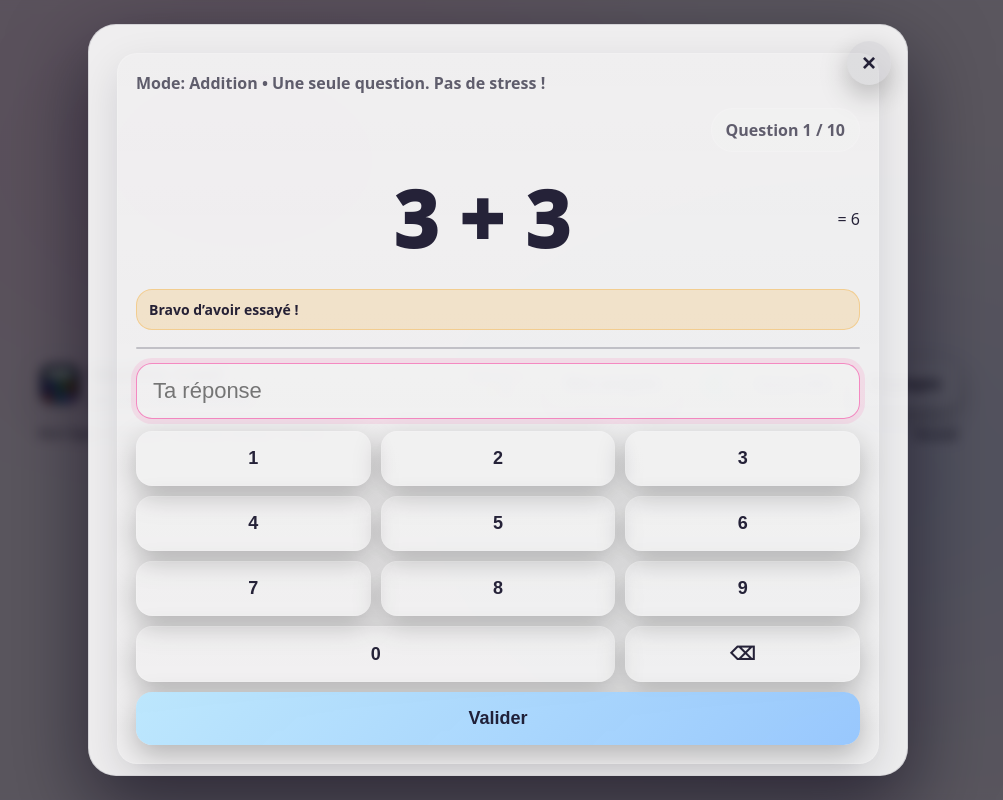
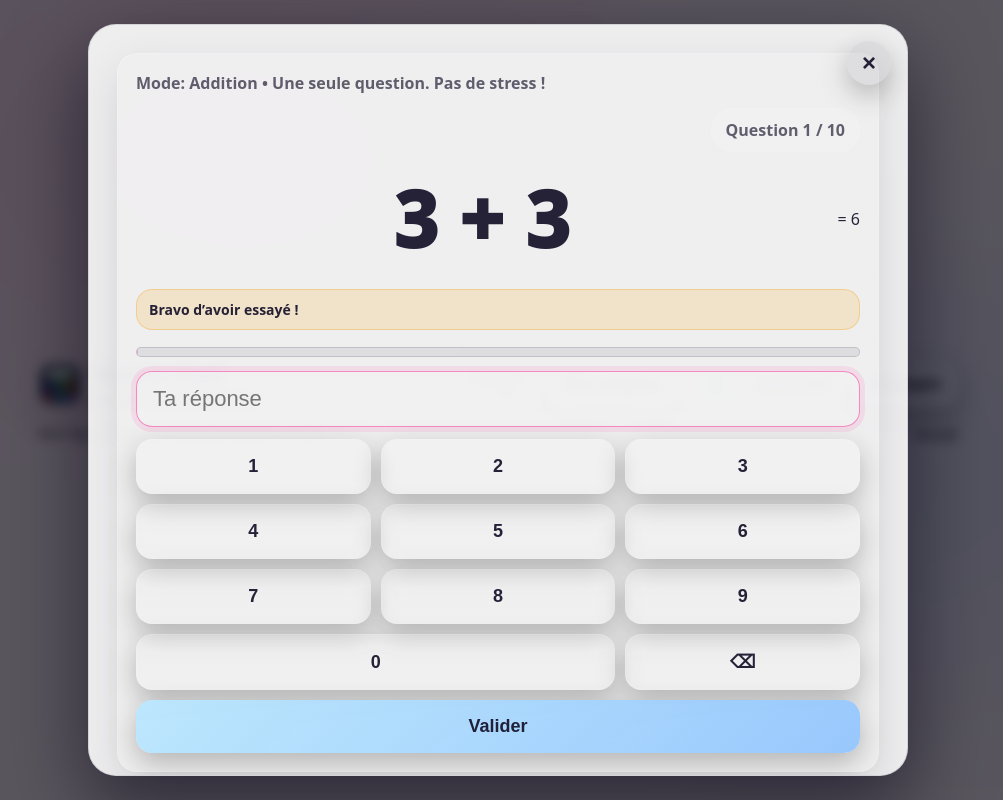
Before and after one commit to fredckl/mathis-cool, a React (Vite) app: page /play in a window 1280 px wide. Shown: the whole page, without its empty margins (142-1145 px from the left). Built offline with nearby package versions, Linux system fonts and the light colour scheme.

Commit message:
Set minimum height of 10px on progress bar to prevent collapse when empty

```diff
--- a/src/styles.css
+++ b/src/styles.css
@@ -520,6 +520,7 @@ a {
 }
 
 .progress {
+  min-height: 10px;
   height: 100%;
   width: 100%;
   border-radius: 999px;
```
